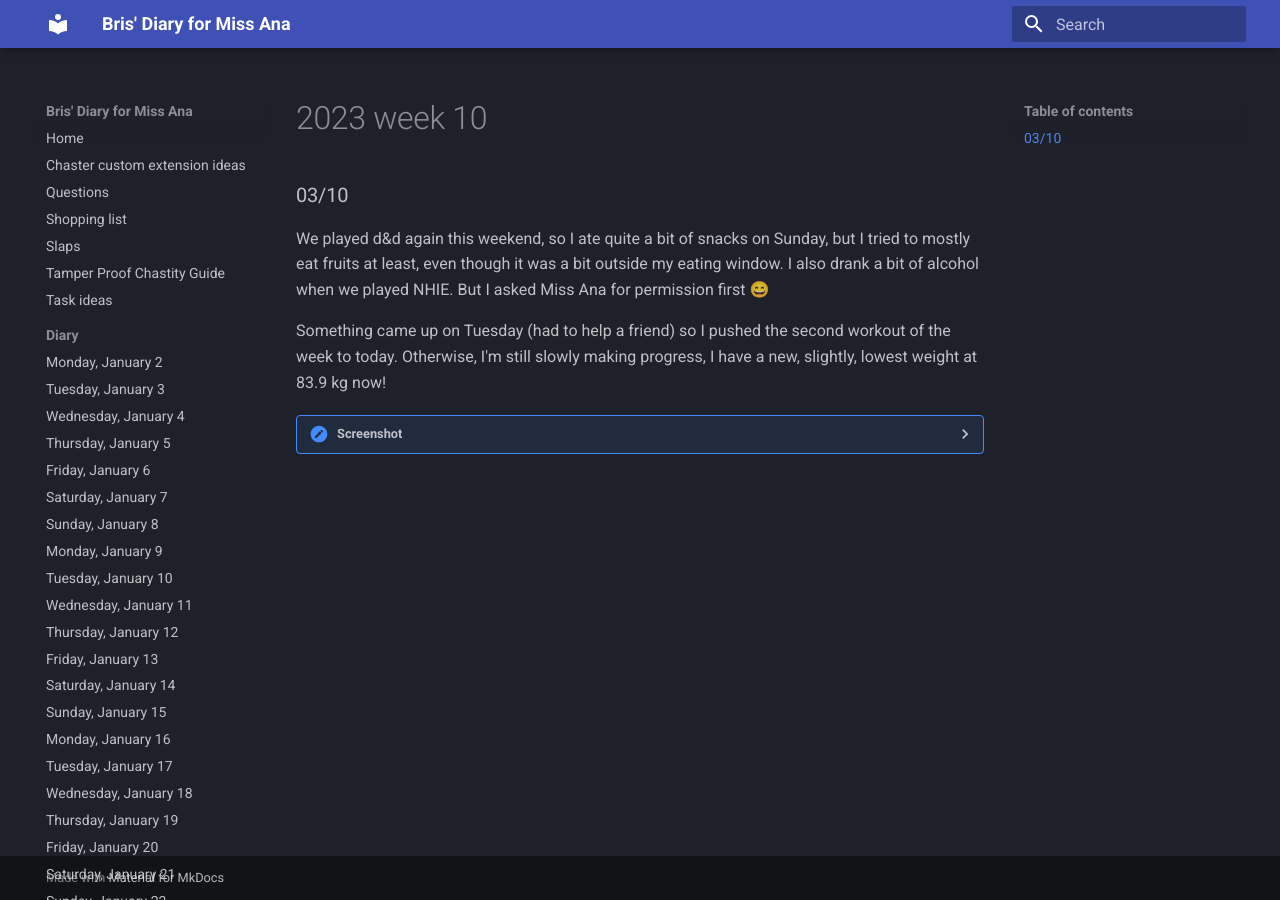
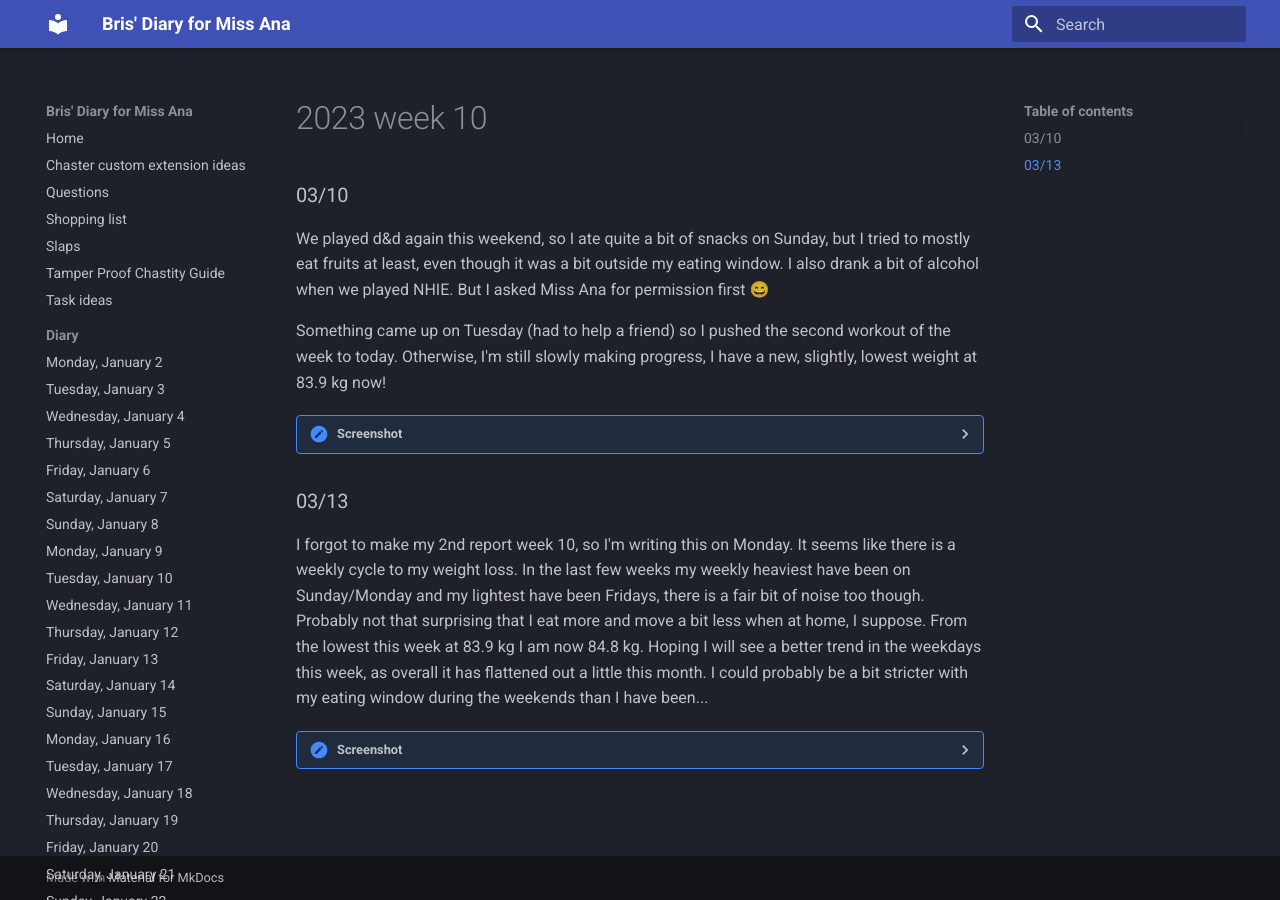
Before and after one commit to bris00/DFMA, an MkDocs documentation site: the page built from diary/Fitness Reports/2023 - week 10.md, in a window 1280 px wide. Built offline with MkDocs 1.6.1 and Material for MkDocs 9.7.7, drawn with Linux system fonts in a browser that asks for light colours.

Commit message:
vault backup: 2023-03-13 08:17:57
Affected files:
diary/.obsidian/workspace.json
diary/Fitness Reports/2023 - week 10.md

```diff
--- a/diary/Fitness Reports/2023 - week 10.md
+++ b/diary/Fitness Reports/2023 - week 10.md
@@ -7,3 +7,11 @@ Something came up on Tuesday (had to help a friend) so I pushed the second worko
 	<summary>Screenshot</summary>
 	<img src="https://media.discordapp.net/attachments/810551417043419170/1083659674974437396/Screenshot_20230310-085628.png?width=641&height=1390" />
 </details>
+
+### 03/13
+I forgot to make my 2nd report week 10, so I'm writing this on Monday. It seems like there is a weekly cycle to my weight loss. In the last few weeks my weekly heaviest have been on Sunday/Monday and my lightest have been Fridays, there is a fair bit of noise too though. Probably not that surprising that I eat more and move a bit less when at home, I suppose. From the lowest this week at 83.9 kg I am now 84.8 kg. Hoping I will see a better trend in the weekdays this week, as overall it has flattened out a little this month. I could probably be a bit stricter with my eating window during the weekends than I have been...
+
+<details>
+	<summary>Screenshot</summary>
+	<img src="https://media.discordapp.net/attachments/810551417043419170/1083659674974437396/Screenshot_20230310-085628.png?width=641&height=1390" />
+</details>
```
Also changed, not shown: 1 other file.
